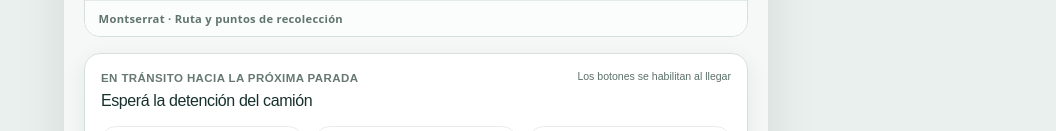
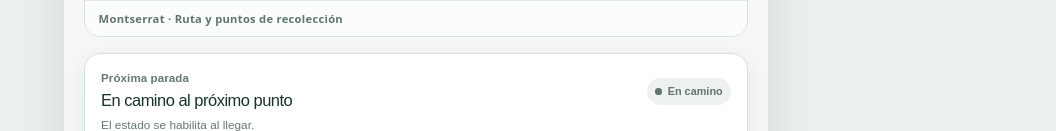
Before and after one commit to IvanSarapura/camioncito, a Next.js app: page / in a window 1280 px wide. Shown: the part 669-800 px from the top of the page, without its empty margins (224-1280 px from the left). Built offline with nearby package versions, Linux system fonts and the light colour scheme; no server answers.

Commit message:
feat(ui): Dashboard operations imporvement

```diff
--- a/src/app/globals.css
+++ b/src/app/globals.css
@@ -119,14 +119,6 @@ button {
   display: grid;
   gap: 1rem;
   padding: 1.1rem 1rem calc(1.75rem + env(safe-area-inset-bottom));
-}
-.status-heading p {
-  margin: 0 0 0.12rem;
-  color: var(--muted);
-  font-size: 0.72rem;
-  letter-spacing: 0.035em;
-  text-transform: uppercase;
-  font-weight: 700;
 }
 .next-stop {
   display: grid;
@@ -482,6 +474,7 @@ button {
   font-weight: 700;
 }
 .container-status {
+  container-type: inline-size;
   border: 1px solid var(--line);
   border-radius: 1rem;
   padding: 1rem;
@@ -490,27 +483,64 @@ button {
 }
 .status-heading {
   display: flex;
-  align-items: flex-start;
+  align-items: center;
   justify-content: space-between;
-  gap: 0.75rem;
-  margin-block-end: 0.85rem;
+  gap: 1rem;
+  margin-block-end: 0.28rem;
+}
+.status-stop {
+  margin: 0 0 0.15rem;
+  color: var(--muted);
+  font-size: 0.72rem;
+  font-weight: 700;
+  letter-spacing: 0.01em;
 }
 .status-heading h2 {
   margin: 0;
-  font-size: 1rem;
-  letter-spacing: -0.025em;
+  font-size: 1.03rem;
+  letter-spacing: -0.03em;
 }
-.status-heading > span {
-  max-inline-size: 11rem;
-  color: #5c7068;
-  font-size: 0.66rem;
-  line-height: 1.25;
-  text-align: end;
+.status-state {
+  display: inline-flex;
+  flex: 0 0 auto;
+  align-items: center;
+  gap: 0.35rem;
+  border-radius: 999px;
+  padding: 0.36rem 0.52rem;
+  background: #e6f5ed;
+  color: #1d684f;
+  font-size: 0.68rem;
+  font-weight: 750;
+  white-space: nowrap;
+}
+.status-state > span {
+  inline-size: 0.42rem;
+  block-size: 0.42rem;
+  border-radius: 50%;
+  background: currentColor;
+}
+.status-state.moving {
+  background: #eef1f2;
+  color: #64736f;
+}
+.status-location {
+  margin: 0 0 0.85rem;
+  color: var(--muted);
+  font-size: 0.74rem;
+  line-height: 1.35;
 }
 .status-actions {
   display: grid;
   grid-template-columns: repeat(3, minmax(0, 1fr));
   gap: 0.5rem;
+}
+@container (max-width: 19rem) {
+  .status-heading {
+    align-items: flex-start;
+  }
+  .status-state {
+    margin-block-start: 0.1rem;
+  }
 }
 .status-button {
   min-block-size: 5.6rem;
--- a/src/components/dashboard/operations-dashboard.tsx
+++ b/src/components/dashboard/operations-dashboard.tsx
@@ -178,23 +178,29 @@ export function OperationsDashboard() {
         >
           <div className="status-heading">
             <div>
-              <p>
+              <p className="status-stop">
                 {activeStop === null
-                  ? "En tránsito hacia la próxima parada"
-                  : `Punto ${stopSequence[activeStop]} de 8 · Calle Moreno 840`}
+                  ? "Próxima parada"
+                  : `Punto ${stopSequence[activeStop]} de 8`}
               </p>
               <h2 id="container-status-title">
                 {activeStop === null
-                  ? "Esperá la detención del camión"
+                  ? "En camino al próximo punto"
                   : "¿Cómo está el contenedor?"}
               </h2>
             </div>
-            <span>
-              {activeStop === null
-                ? "Los botones se habilitan al llegar"
-                : "Detenido · 5 segundos para informar"}
+            <span
+              className={`status-state ${activeStop === null ? "moving" : "ready"}`}
+            >
+              <span aria-hidden="true" />
+              {activeStop === null ? "En camino" : "5 s para informar"}
             </span>
           </div>
+          <p className="status-location">
+            {activeStop === null
+              ? "El estado se habilita al llegar."
+              : "Calle Moreno 840"}
+          </p>
           <div
             className="status-actions"
             role="group"
```
